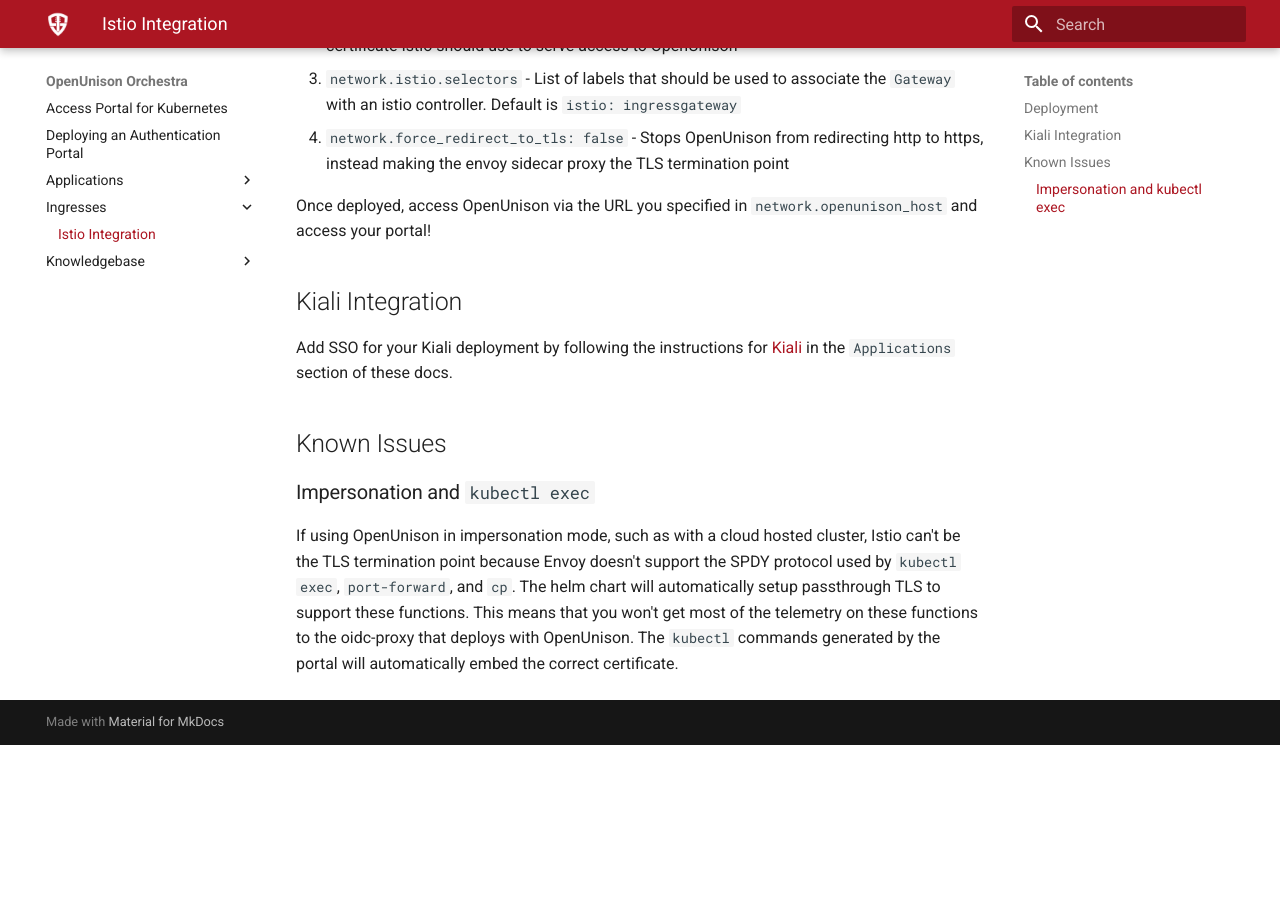
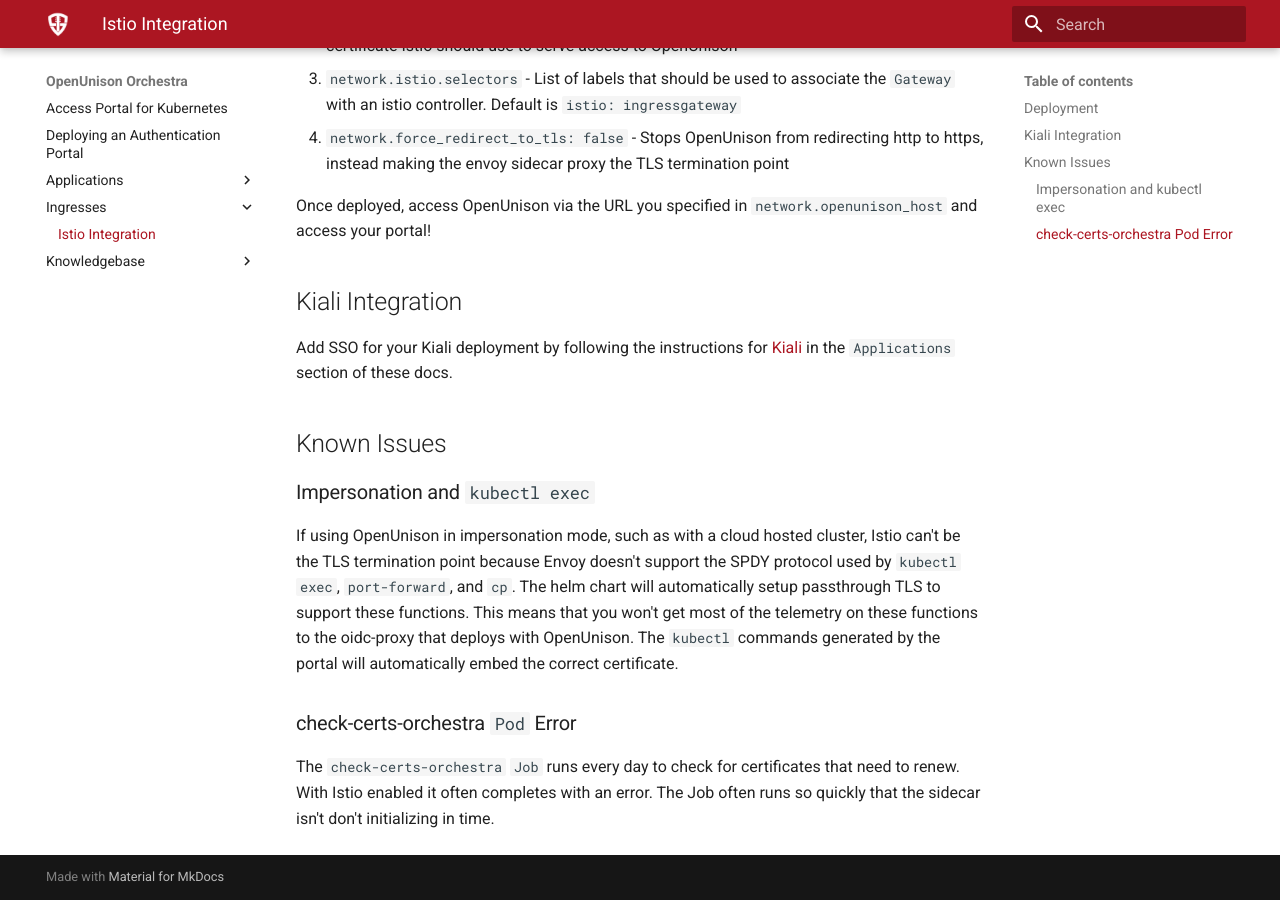
Before and after one commit to TaylorMonacelli/openunison.github.io, an MkDocs documentation site: the page built from docs/ingresses/istio.md, in a window 1280 px wide and 900 px high, scrolled down 590 px. Built offline with MkDocs 1.6.1 and Material for MkDocs 9.7.7, drawn with Linux system fonts in a browser that asks for light colours; before the commit the page ends 1335 px from its top, so only the background shows below that.

Commit message:
known issue for check-certs

```diff
--- a/docs/ingresses/istio.md
+++ b/docs/ingresses/istio.md
@@ -28,3 +28,7 @@
 ### Impersonation and `kubectl exec`
 
 If using OpenUnison in impersonation mode, such as with a cloud hosted cluster, Istio can't be the TLS termination point because Envoy doesn't support the SPDY protocol used by `kubectl exec`, `port-forward`, and `cp`.  The helm chart will automatically setup passthrough TLS to support these functions.  This means that you won't get most of the telemetry on these functions to the oidc-proxy that deploys with OpenUnison.  The `kubectl` commands generated by the portal will automatically embed the correct certificate.
+
+### check-certs-orchestra `Pod` Error
+
+The `check-certs-orchestra` `Job` runs every day to check for certificates that need to renew.  With Istio enabled it often completes with an error.  The Job often runs so quickly that the sidecar isn't don't initializing in time.
```
